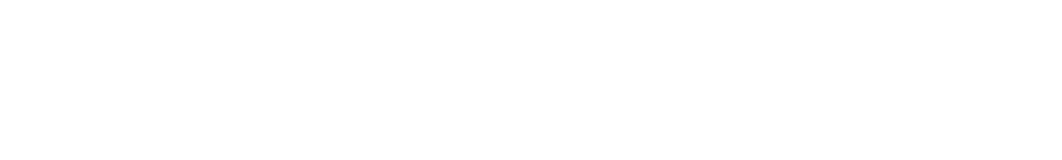
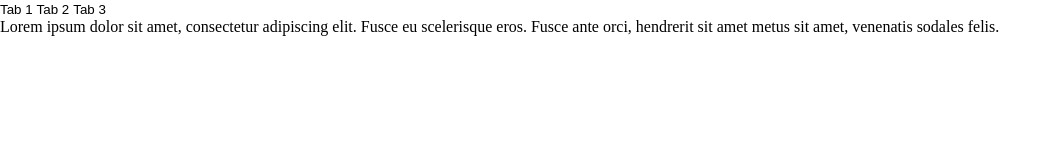
Before and after one commit to vxtool/resource-responsive-tabs, a website: page index.html in a window 1280 px wide. Shown: the whole page, without its empty margins (0-1062 px from the left). Drawn offline with Linux system fonts and the light colour scheme.

Commit message:
basic structure of the html and css

```diff
--- a/index.html
+++ b/index.html
@@ -6,7 +6,7 @@
 		<meta http-equiv="X-UA-Compatible" content="IE=Edge">
 		<meta name="viewport" content="width=device-width,initial-scale=1, maximum-scale=1, minimum-scale=1, user-scalable=1">
 		<meta name="description" content="">
-		<link rel="stylesheet" href="css/style.css">
+		<link rel="stylesheet" href="src/css/style.css">
 		<script type="text/javascript">
     		// to identify if javascript is active
     		var tagHtml = document.getElementsByTagName("html")[0];
@@ -15,7 +15,33 @@
 	</head>
 	<body>
 
+        <div class="tabs">
+            <nav class="tabs-nav">
+                <ul class="tabs-nav-list">
+                    <li class="tabs-nav-item">
+                        <button class="tabs-nav-button" data-tab="#tab-one" type="button">Tab 1</button>
+                    </li>
+                    <li class="tabs-nav-item">
+                        <button class="tabs-nav-button" data-tab="#tab-two" type="button">Tab 2</button>
+                    </li>
+                    <li class="tabs-nav-item">
+                        <button class="tabs-nav-button" data-tab="#tab-three" type="button">Tab 3</button>
+                    </li>
+                </ul>
+            </nav>
+            <div class="tabs-content">
+                <div class="tabs-content-tab" id="tab-one">
+                    <p>Lorem ipsum dolor sit amet, consectetur adipiscing elit. Fusce eu scelerisque eros. Fusce ante orci, hendrerit sit amet metus sit amet, venenatis sodales felis.</p>
+                </div>
+                <div class="tabs-content-tab" id="tab-two">
+                    <p>Lorem ipsum dolor sit amet, consectetur adipiscing elit. Fusce eu scelerisque eros. Fusce ante orci, hendrerit sit amet metus sit amet, venenatis sodales felis.</p>
+                </div>
+                <div class="tabs-content-tab" id="tab-three">
+                    <p>Lorem ipsum dolor sit amet, consectetur adipiscing elit. Fusce eu scelerisque eros. Fusce ante orci, hendrerit sit amet metus sit amet, venenatis sodales felis.</p>
+                </div>
+            </div><!-- /tabs-content -->
+        </div>
 
-		<script src="js/purejs.responsiveTabs.js"></script>
+		<script src="src/js/purejs.responsiveTabs.js"></script>
 	</body>
 </html>
--- a/src/css/style.css
+++ b/src/css/style.css
@@ -0,0 +1,22 @@
+* { margin: 0; padding: 0; }
+html { -webkit-box-sizing: border-box; -moz-box-sizing: border-box; box-sizing: border-box; }
+*, *:before, *:after { -webkit-box-sizing: border-box; -moz-box-sizing: border-box; box-sizing: border-box; }
+
+/* Tabs */
+.tabs {}
+
+/* Tabs Nav */
+.tabs-nav {}
+.tabs-nav-list { text-align: left; }
+.tabs-nav-item { display: inline-block; }
+.tabs-nav-button {
+    background: none;
+    border: none;
+    cursor: pointer;
+}
+
+/* Tabs Content */
+.tabs-content {}
+
+.js .tabs-content-tab { display: none; }
+.js .tabs-content-tab:first-child { display: block; }
```
Also changed, not shown: 1 other file.
